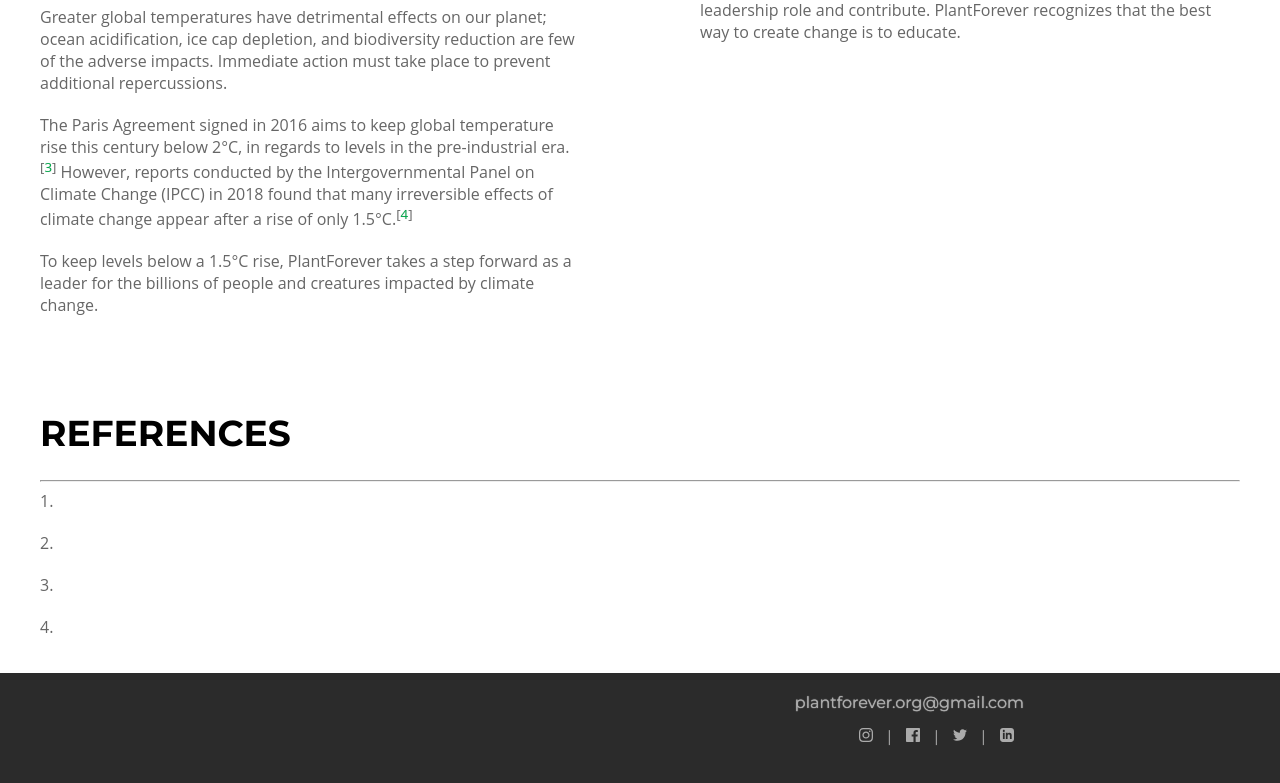
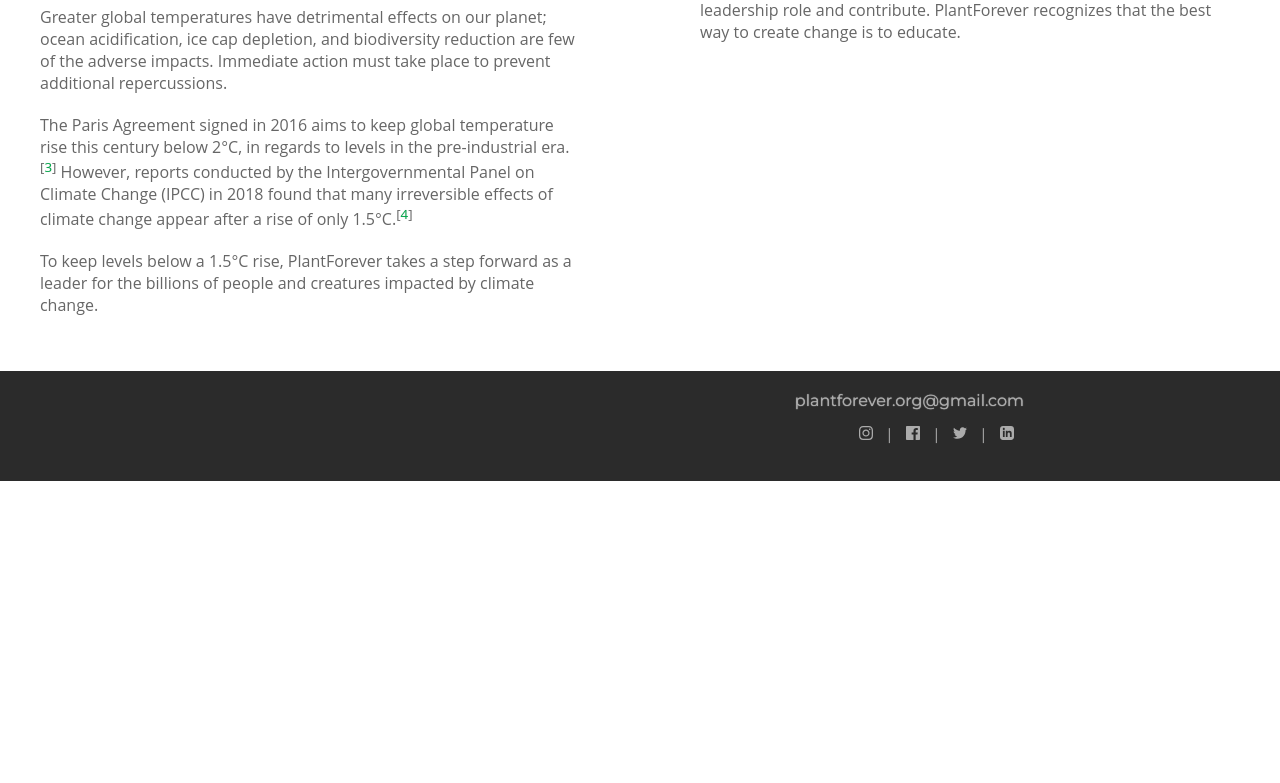
Before and after one commit to cocoliliace/PlantForever, a Vue app: page /about-us in a window 1280 px wide. Shown: the part 1462-2245 px from the top of the page. After the commit the page ends 1943 px from the top, so only its background shows below. Built offline with nearby package versions, Linux system fonts and the light colour scheme.

Commit message:
google search result title update

```diff
--- a/src/App.vue
+++ b/src/App.vue
@@ -50,6 +50,7 @@
 export default {
   name: "App",
   metaInfo: {
+    title: "Home",
     titleTemplate: "%s – PlantForever | Edmonton Nonprofit"
   },
   data() {
@@ -262,7 +263,7 @@ a {
   background-position: 0 60px;
   background-repeat: repeat;
   background-attachment: fixed;
-  background-image: url("assets/6.jpg");
+  background-image: url("assets/banner.jpg");
   .title {
     width: 100vw;
     position: absolute;
@@ -302,6 +303,9 @@ a {
   font-size: 18px;
   text-decoration: none;
   border-radius: 5px;
+  &:hover {
+    text-decoration: none;
+  }
 }
 .primary-button {
   background-color: $green;
--- a/src/views/About.vue
+++ b/src/views/About.vue
@@ -88,22 +88,6 @@
         </div>
       </div>
     </div>
-    <div class="section">
-      <div class="title-text">REFERENCES</div>
-      <hr />
-      <div class="secondary-text">
-        1.
-      </div>
-      <div class="secondary-text">
-        2.
-      </div>
-      <div class="secondary-text">
-        3.
-      </div>
-      <div class="secondary-text">
-        4.
-      </div>
-    </div>
   </div>
 </template>
 
--- a/src/views/Home.vue
+++ b/src/views/Home.vue
@@ -64,8 +64,8 @@
           us, click <router-link :to="{ name: 'Donate' }">here</router-link>.
         </div>
         <div v-else-if="checkedButton === 1">
-          By accepting a tree, you contribute to developing urban forests and fighting the climate
-          crisis!
+          By <router-link :to="{ name: 'Tree' }">accepting a tree</router-link>, you contribute to
+          developing urban forests and fighting the climate crisis!
         </div>
         <div v-else-if="checkedButton === 2">
           As a nonprofit, PlantForever relies fully on volunteers to operate. Volunteering could
@@ -307,13 +307,11 @@ export default {
 }
 .sponsor-container {
   display: flex;
-  justify-content: space-between;
   a {
-    width: 45%;
     display: flex;
     .sponsor-img {
-      vertical-align: middle;
-      width: 100%;
+      margin: auto;
+      width: 85%;
     }
   }
 }
--- a/src/views/Tree.vue
+++ b/src/views/Tree.vue
@@ -5,7 +5,7 @@
     </div>
     <div v-if="thankYouMessage" id="thank-you-message">
       <div>Thank you for helping the environment!</div>
-      <div>We will email you back for updates!</div>
+      <div>We will contact you back for updates!</div>
       <div id="dismiss-button" @click="thankYouMessage = false">OK</div>
     </div>
     <div class="text-container">
@@ -18,6 +18,9 @@
       </div>
       <div class="text">
         Homeowners must provide potting soil
+      </div>
+      <div class="text">
+        The trees are 2 to 4 feet in size
       </div>
       <div class="text">
         It is recommended that you visit <a href="http://albertaonecall.com" target="_blank" rel="noopener noreferrer">Call Before You Dig</a> to avoid utilities under you home and determine the areas where the plantation is possible.
@@ -45,7 +48,7 @@
       <div class="text">Are you able to provide any supplies?</div>
       <input v-model="materials" class="short-answer" type="text" name="materials" placeholder="Materials" autocomplete="off" />
       <div class="text">When do you want your tree<span v-if="numberOfTrees > 1">s</span> to be planted? <span class="star">*</span></div>
-      <input v-model="availability" class="short-answer" type="text" name="availability" placeholder="Availability" autocomplete="off" required />
+      <input v-model="availability" class="short-answer" type="text" name="availability" placeholder="e.g. In the last 2 weeks of May" autocomplete="off" required />
       <div class="text">Any questions or comments?</div>
       <input v-model="comments" class="short-answer" type="text" name="comments" placeholder="Comments" autocomplete="off" />
       <button id="submit-form" class="primary-button" type="submit">Submit</button>
--- a/src/views/Volunteer.vue
+++ b/src/views/Volunteer.vue
@@ -5,7 +5,7 @@
     </div>
     <div v-if="thankYouMessage" id="thank-you-message">
       <div>Thank you for helping the environment!</div>
-      <div>We will email you back for updates on volunteering opportunities!</div>
+      <div>We will update you on volunteering opportunities!</div>
       <div id="dismiss-button" @click="thankYouMessage = false">OK</div>
     </div>
     <div class="text-container">
@@ -40,7 +40,7 @@
       <div class="text">What gardening materials/tools can you bring?</div>
       <input v-model="materials" class="short-answer" type="text" name="materials" placeholder="Materials" autocomplete="off" />
       <div class="text">When are you available to volunteer? <span class="star">*</span></div>
-      <input v-model="availability" class="short-answer" type="text" name="availability" placeholder="Availability" autocomplete="off" required />
+      <input v-model="availability" class="short-answer" type="text" name="availability" placeholder="e.g. In the summer" autocomplete="off" required />
       <div class="text">Any questions or comments? (Any medical concerns?)</div>
       <input v-model="comments" class="short-answer" type="text" name="comments" placeholder="Comments" autocomplete="off" />
       <button id="submit-form" class="primary-button" type="submit">Submit</button>
```
